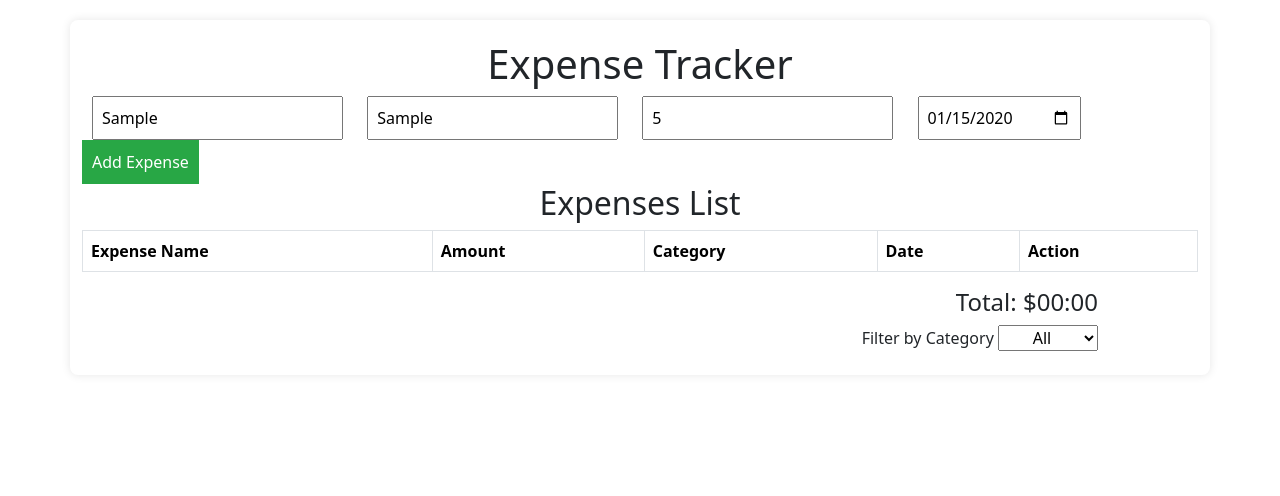
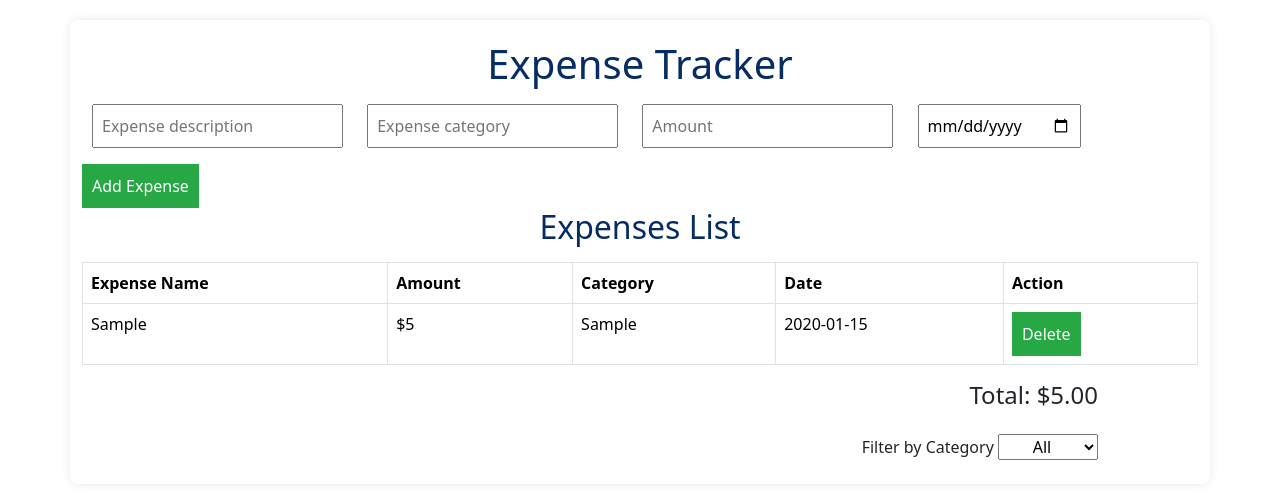
Before and after one commit to DhanaSelvan/expense-tracker, a plain HTML site: page index.html in a window 1280 px wide. Both pictures are taken after typing "Sample", "Sample", "5", "2020-01-15" into the empty fields and a click on the button "Add Expense". Drawn offline with nearby package versions, Linux system fonts and the light colour scheme.

Commit message:
updating the main.js file

```diff
--- a/index.html
+++ b/index.html
@@ -9,9 +9,9 @@
 </head>
 <body>
     <div class="container">
-        <h1>Expense Tracker</h1>
+        <h1 class="mb-3 text-primary-emphasis">Expense Tracker</h1>
         <div class="form-group">
-            <input type="text" id="description" placeholder="Expense description">
+            <input type="text" id="description" placeholder="Expense description" class="mb-3">
         </div>
         <div class="form-group">
             <input type="text" id="category" placeholder="Expense category">
@@ -25,7 +25,7 @@
 
         <button id="add-btn">Add Expense</button>
 
-        <h2>Expenses List</h2>
+        <h2 class="mb-3 text-primary-emphasis">Expenses List</h2>
         <div class="section table-responsive">
             <table class="table table-bordered">
                 <thead>
@@ -38,20 +38,20 @@
                     </tr>
                 </thead>
 
-                <tbody>
+                <tbody class="tbody">
 
                 </tbody>
             </table>
             <h4 >Total: <span class="value">$00:00</span></h4>
-           <div style="text-align: end; margin-right: 100px;">
+           <div style="text-align: end; margin-right: 100px;" class="mt-4">
             <label for="" >Filter by Category</label>
-            <select name="option" id=""  style="width: 100px; text-align: center;">
+            <select name="option" id="" style="width: 100px; text-align: center;">
                 <!-- <label for="">Filter</label> -->
                 <option value="" >All</option>
-                <option value="" onclick="name()">Expense Name</option>
-                <option value="" onclick="money()" >Amount</option>
-                <option value="" onclick="cate()">Category</option>
-                <option value="" onclick="day()">Date</option>
+                <option value="">Expense Name</option>
+                <option value="">Amount</option>
+                <option value="">Category</option>
+                <option value="">Date</option>
             </select>
            </div>
 
--- a/main.js
+++ b/main.js
@@ -1,53 +1,45 @@
+const addButton = document.getElementById("add-btn");
+// // const expensesList = document.getElementById('expenses-list');
+var tot = 0
 
-    const addButton = document.getElementById('add-btn');
-    // const expensesList = document.getElementById('expenses-list');
-    const transactionTable = document.querySelector('.transaction-table tbody');
+addButton.addEventListener("click", (event) => {
+  event.preventDefault();
+  const date = document.getElementById("date").value;
+  const description = document.getElementById("description").value;
+  const category = document.getElementById("category").value;
+  const amount = document.getElementById("amount").value;
 
-    addButton.addEventListener('click', (event) => {
-        event.preventDefault();
-        const date = document.getElementById('date').value;
-        const description = document.getElementById('description').value;
-        const category = document.getElementById('category').value;
-        const amount = document.getElementById('amount').value;
-
-
-        if (description  && amount && category && date) {
-            const listItem = document.createElement('tr');
-            listItem.innerHTML = `
+  if (description && amount && category && date) {
+    const transactionTable = document.querySelector('.tbody');
+    console.log(transactionTable);
+    const listItem = document.createElement("tr");
+    listItem.innerHTML = `
             <td>${description}</td>
             <td>$${amount}</td>
             <td>${category}</td>
             <td>${date}</td>
-            <td><button class="delete-btn" >Delete</button></td>
+            <td><button class="delete-btn">Delete</button></td>
             `;
+    tot += Number(amount);
+    transactionTable.appendChild(listItem);
 
-            transactionTable.appendChild(listItem);
+    transactionTable.addEventListener("click", (event) => {
+      if (event.target.classList.contains("delete-btn")) {
+        const row = event.target.parentNode.parentNode;
 
-
-            transactionTable.addEventListener('click', (event) => {
-                if (event.target.classList.contains('delete-btn')) {
-                    const row = event.target.parentNode.parentNode;
-
-                    row.remove();
-
-            }});
-
-
-            var addamount=document.querySelector(".value").innerHTML="$"+ amount +".00"
-
-
-
-            // Clear input fields
-            document.getElementById('date').value = '';
-            document.getElementById('description').value = '';
-            document.getElementById('category').value = '';
-            document.getElementById('amount').value = '';
-        } else {
-            alert('Please fill out all fields.');
-        }
+        row.remove();
+      }
     });
 
-var names = document.getElementById("name")
-names.addEventListener("click",function(event){
+    var addamount = (document.querySelector(".value").innerHTML =
+      "$" + tot + ".00");
 
-})
+    // Clear input fields
+    document.getElementById("date").value = "";
+    document.getElementById("description").value = "";
+    document.getElementById("category").value = "";
+    document.getElementById("amount").value = "";
+  } else {
+    alert("Please fill out all fields.");
+  }
+});
```
Also changed, not shown: styles.css (+0 -9 lines).
